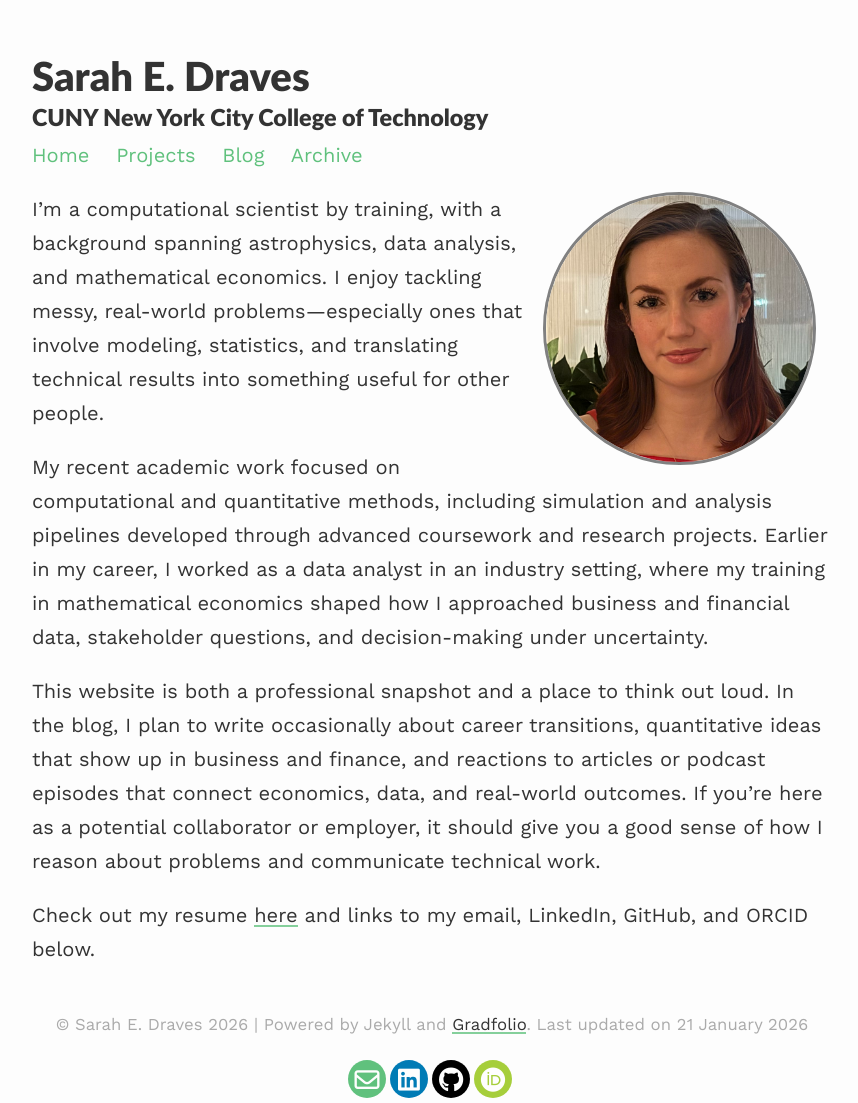
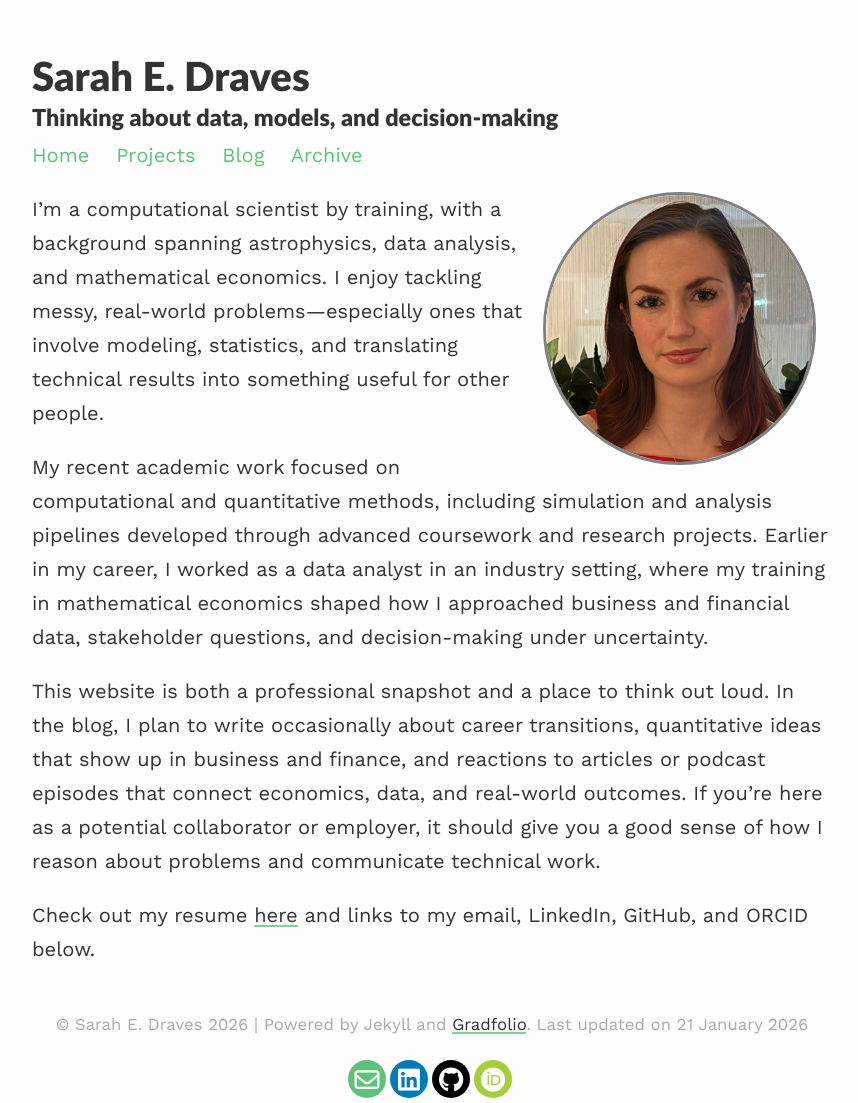
Before and after one commit to sarahedraves/sarahedraves.github.io, a Jekyll site: the page built from index.md, in a window 1280 px wide. Shown: the whole page, without its empty margins (208-1066 px from the left). Built offline with Jekyll 4.4.1, drawn with Linux system fonts in a browser that asks for light colours.

Commit message:
Change description in _config.yml
Updated the description in the config file to reflect a new focus.

```diff
--- a/_config.yml
+++ b/_config.yml
@@ -1,7 +1,7 @@
 ### Sarah E. Draves
 
 title: Sarah E. Draves
-description: CUNY New York City College of Technology
+description: Thinking about data, models, and decision-making
 
 baseurl: "/" #name of GitHub repository
 url: "https://sarahedraves.github.io" #custom url to be used instead of GitHub repository
```
